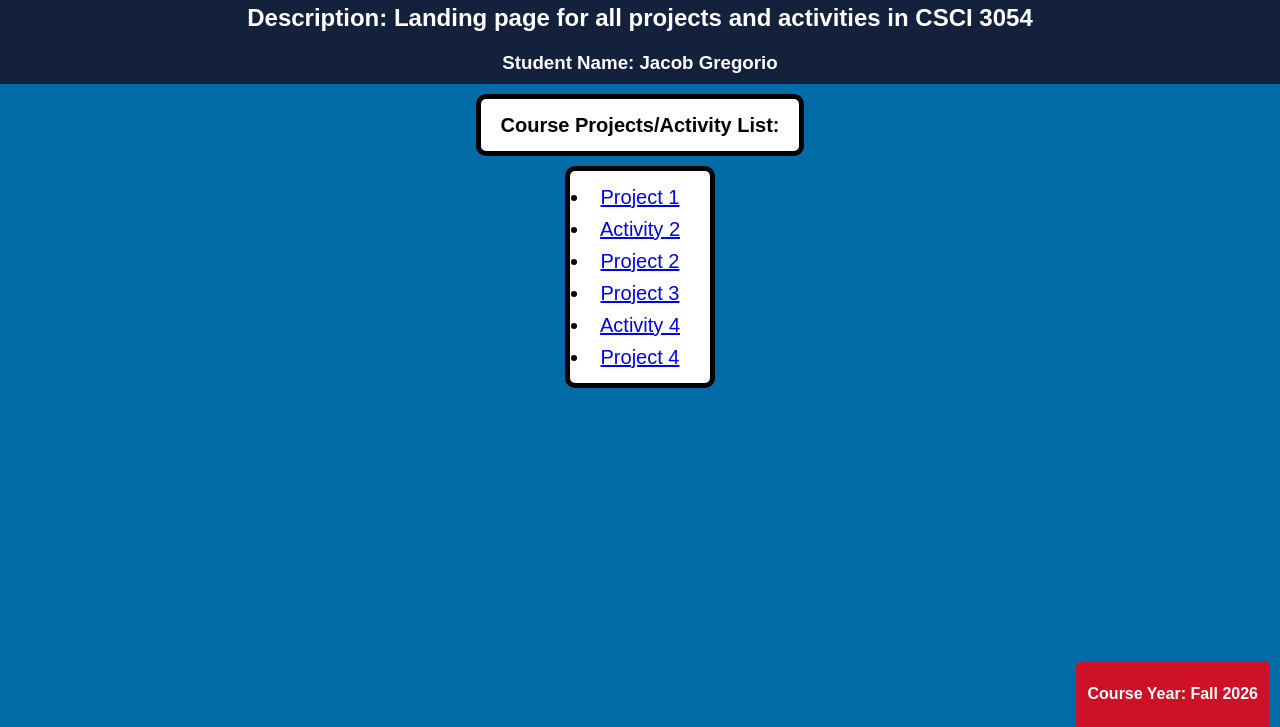
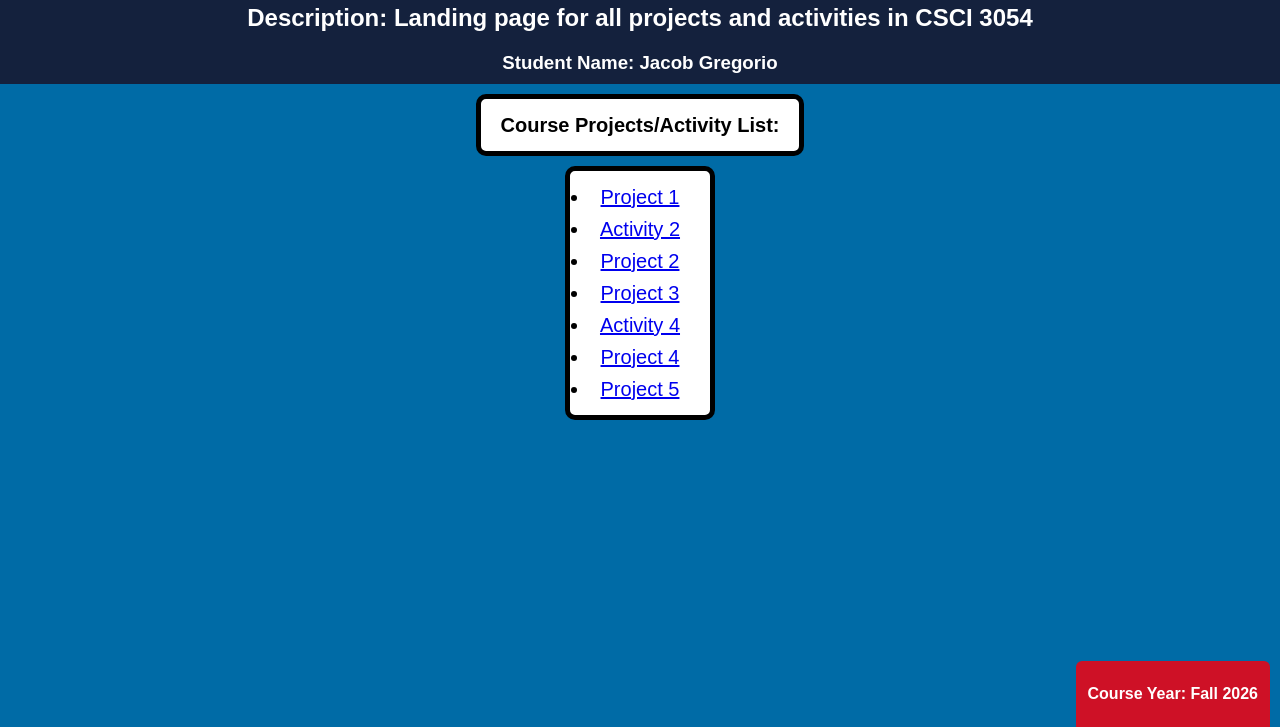
Before and after one commit to JacobGregorio2004/JacobGregorio2004.github.io, a plain HTML site: page index.html in a window 1280 px wide. Shown: the part 73-800 px from the top of the page. Drawn offline with Linux system fonts and the light colour scheme.

Commit message:
Update index.html

```diff
--- a/index.html
+++ b/index.html
@@ -23,6 +23,7 @@
             <li> <a href="https://jacobgregorio2004.github.io/4/index.html">Project 3</a></li>
             <li> <a href="https://jacobgregorio2004.github.io/5/index.html">Activity 4</a></li>
             <li> <a href="https://jacobgregorio2004.github.io/6/index.html">Project 4</a></li>
+            <li> <a href="https://jacobgregorio2004.github.io/7/index.html">Project 5</a></li>
         </ul>
     </div>
 <footer>
```
